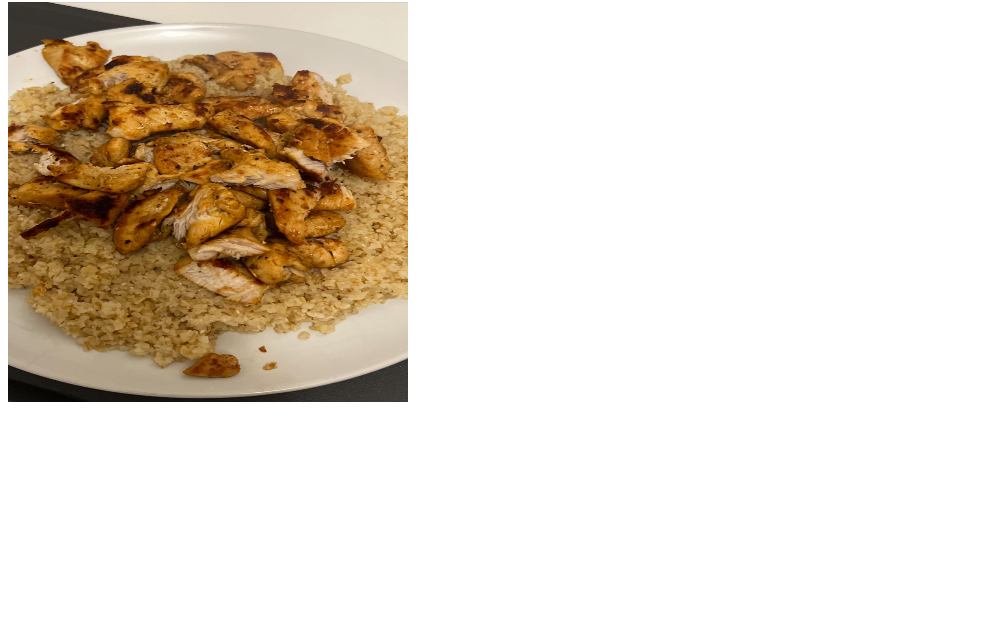
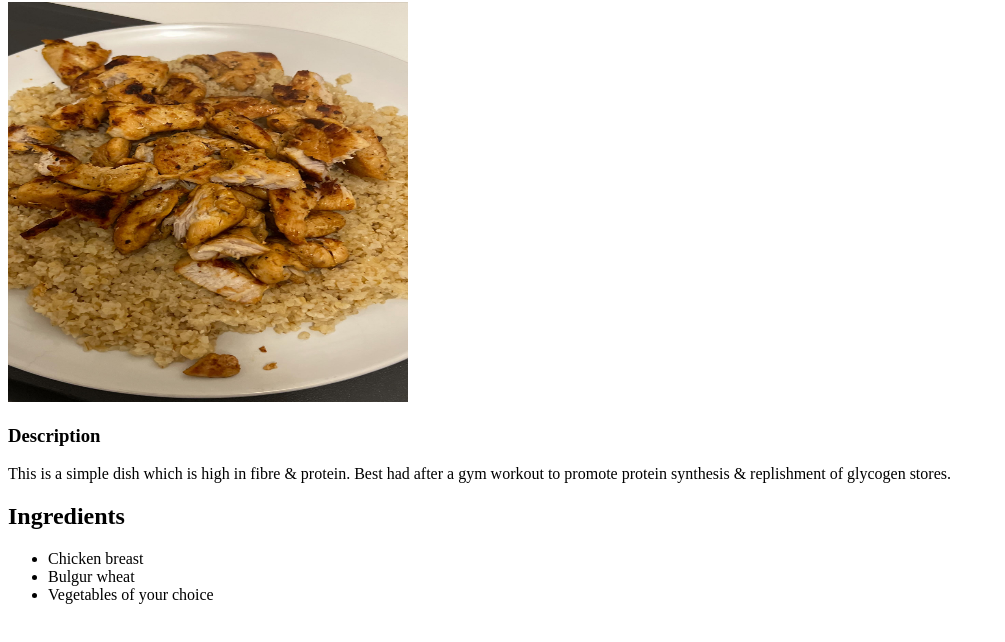
Before and after one commit to KingSavageShaun/odin-recipes, a plain HTML site: page recipes/chicken.html in a window 1280 px wide. Shown: the part 78-720 px from the top of the page, without its empty margins (0-1005 px from the left). Drawn offline with Linux system fonts and the light colour scheme.

Commit message:
description and ingredients added to recipes
added unordered list of ingredients below a description header

```diff
--- a/recipes/chicken.html
+++ b/recipes/chicken.html
@@ -8,5 +8,13 @@
 <body>
     <h1>Chicken & Bulgur</h1>
     <img src="./images/photo.jpg" alt="Picture of chicken" height="400" width="400">
+    <h3>Description</h3>
+    <p>This is a simple dish which is high in fibre & protein. Best had after a gym workout to promote protein synthesis & replishment of glycogen stores.</p>
+    <h2>Ingredients</h2>
+    <ul>
+        <li>Chicken breast</li>
+        <li>Bulgur wheat</li>
+        <li>Vegetables of your choice</li>
+    </ul>
 </body>
 </html>
```
